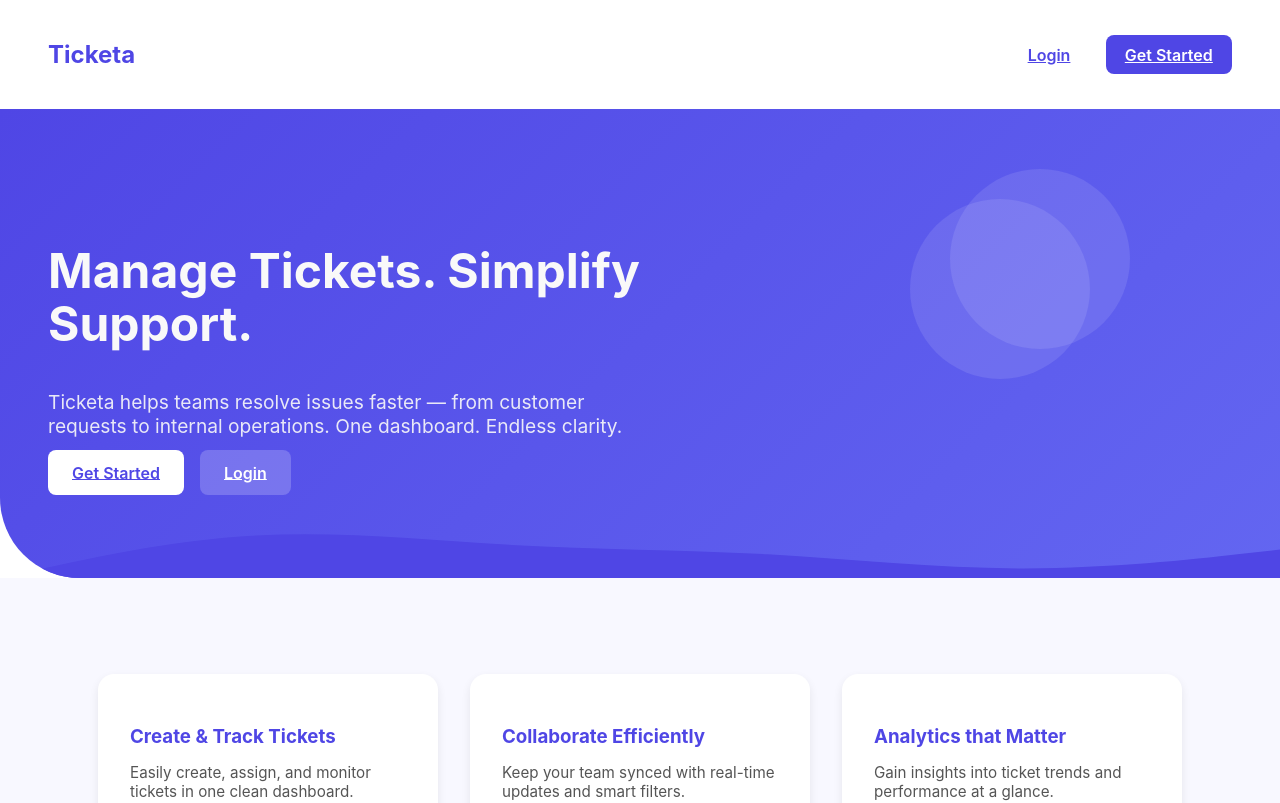
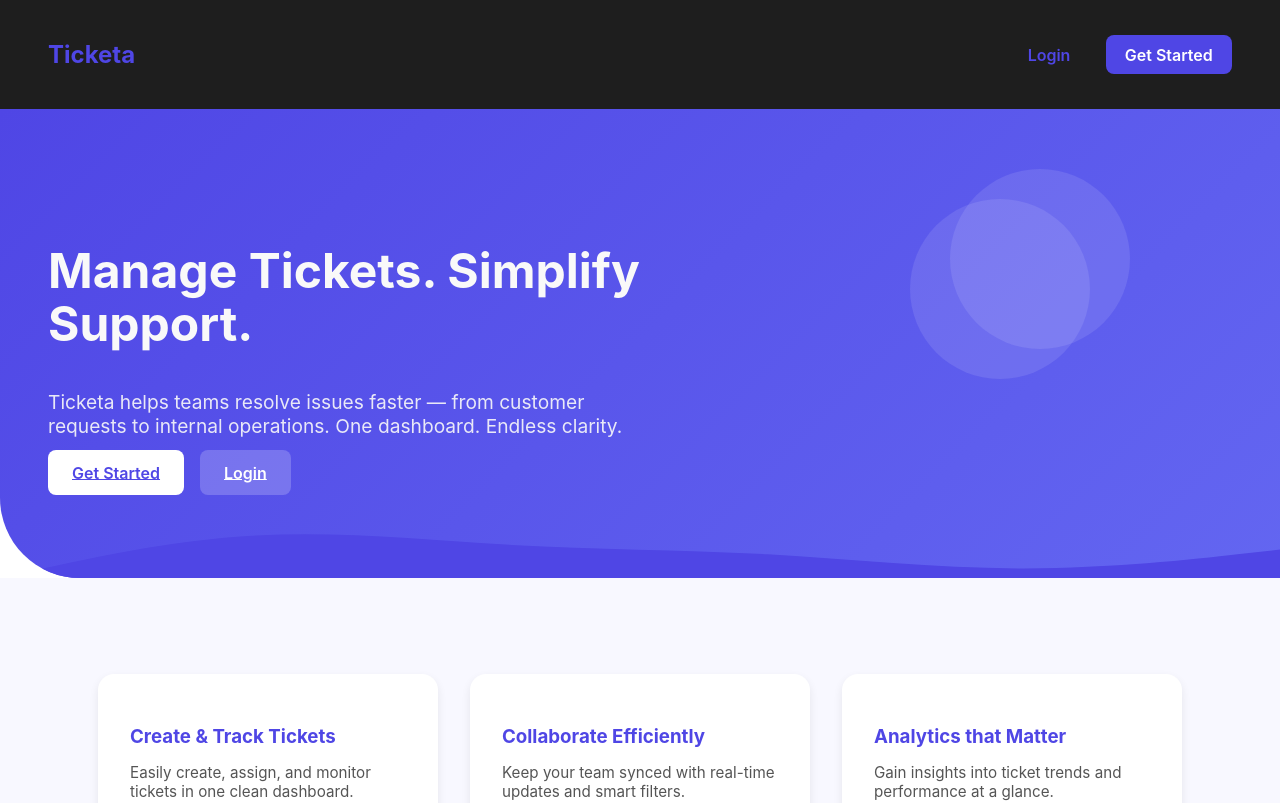
Before and after one commit to RayRugie/Task2-Vue, a Vue app: page / in a window 1280 px wide. Shown: the top 803 px of the page. Built offline with nearby package versions, Linux system fonts and the light colour scheme.

Commit message:
fix: update header background color to match theme and ensure button text decoration is consistent

```diff
--- a/src/styles/landing.scss
+++ b/src/styles/landing.scss
@@ -21,7 +21,7 @@ $max-width: 1440px;
   padding: 1.5rem 3rem;
   position: relative;
   z-index: 100;
-  background: transparent;
+  background: $text-dark;
 
   .logo {
     font-size: 1.5rem;
@@ -37,6 +37,7 @@ $max-width: 1440px;
     cursor: pointer;
     font-size: 1em;
     font-weight: 600;
+    text-decoration: none;
 
     &.login {
       background: transparent;
```
